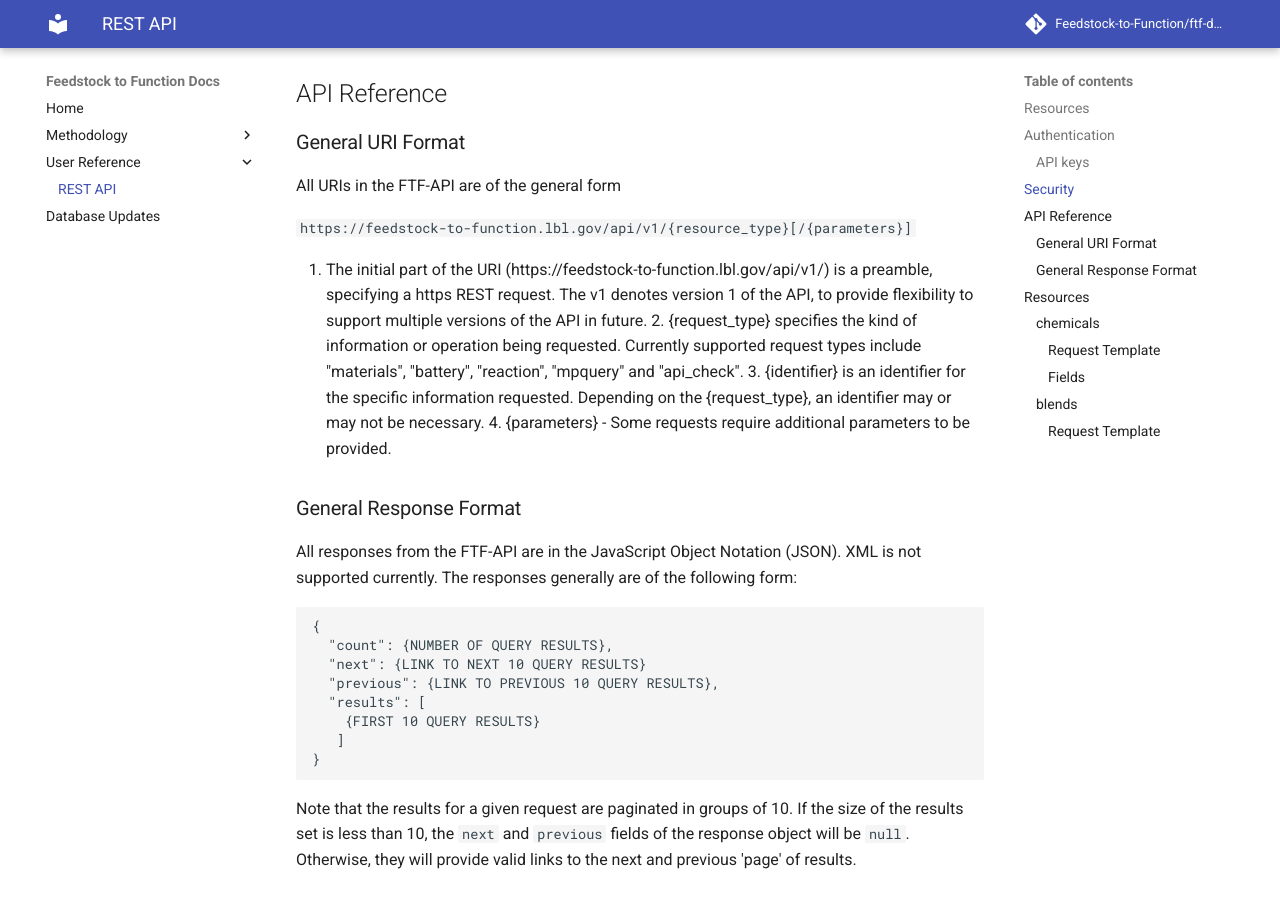
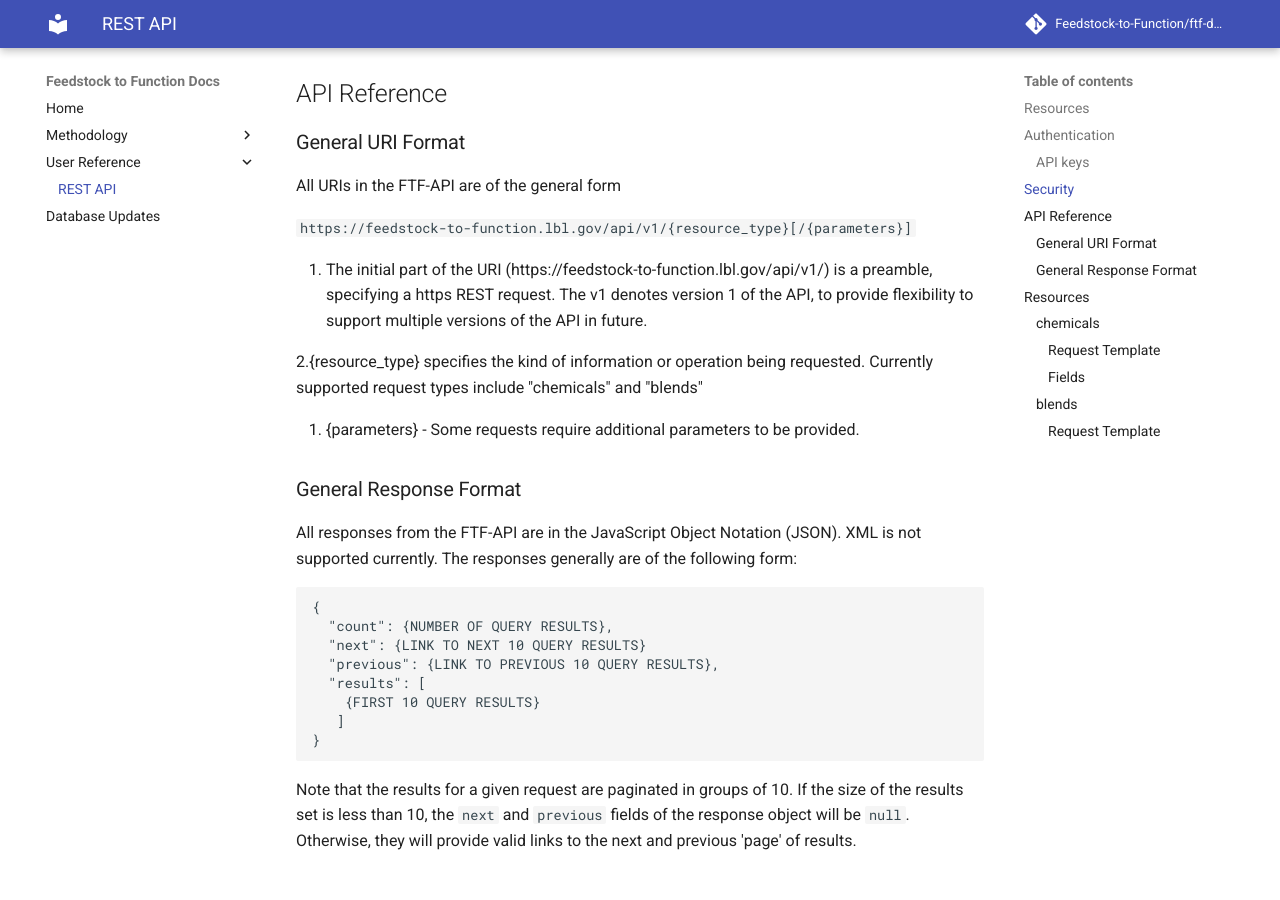
Before and after one commit to tylerhuntington/biositing-docs, an MkDocs documentation site: the page built from docs/user-guide/rest-api.md, in a window 1280 px wide and 900 px high, scrolled down 1670 px. Built offline with MkDocs 1.6.1 and Material for MkDocs 9.7.7, drawn with Linux system fonts in a browser that asks for light colours; comment, search, counter and statistics services are not loaded.

```diff
--- a/docs/user-guide/rest-api.md
+++ b/docs/user-guide/rest-api.md
@@ -92,14 +92,16 @@ All URIs in the FTF-API are of the general form
 
 `https://feedstock-to-function.lbl.gov/api/v1/{resource_type}[/{parameters}]`
 
-1. The initial part of the URI (https://feedstock-to-function.lbl.gov/api/v1/) is a
-preamble, specifying a https REST request. The v1 denotes version 1 of the API,
-to provide flexibility to support multiple versions of the API in future. 2.
-{request_type} specifies the kind of information or operation being requested.
-Currently supported request types include "materials", "battery", "reaction",
-"mpquery" and "api_check". 3. {identifier} is an identifier for the specific
-information requested. Depending on the {request_type}, an identifier may or may
-not be necessary. 4. {parameters} - Some requests require additional parameters
+1. The initial part of the URI (https://feedstock-to-function.lbl.gov/api/v1/)
+is a preamble, specifying a https REST request.
+The v1 denotes version 1 of the API,
+to provide flexibility to support multiple versions of the API in future.
+
+2.{resource_type} specifies the kind of information or
+operation being requested.
+Currently supported request types include "chemicals" and "blends"
+
+3. {parameters} - Some requests require additional parameters
 to be provided.
 
 ### General Response Format
```
Also changed, not shown: docs/user-guide/notes.md (added, +6 -0 lines).
